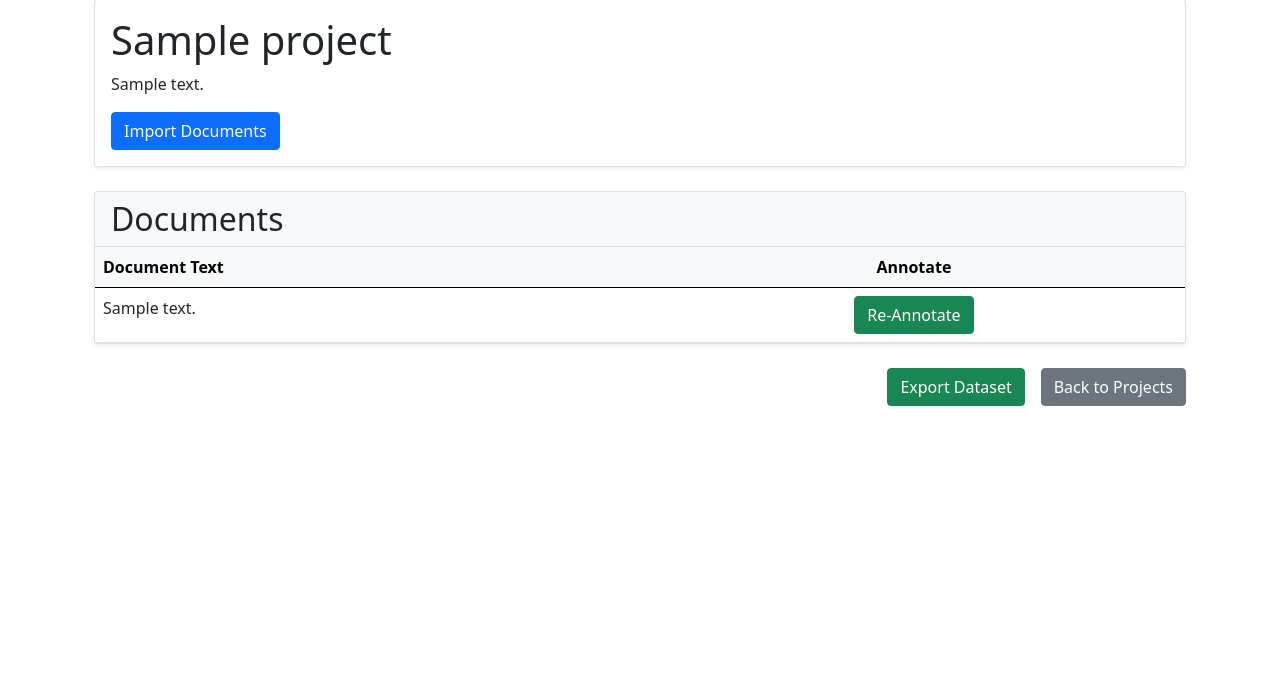
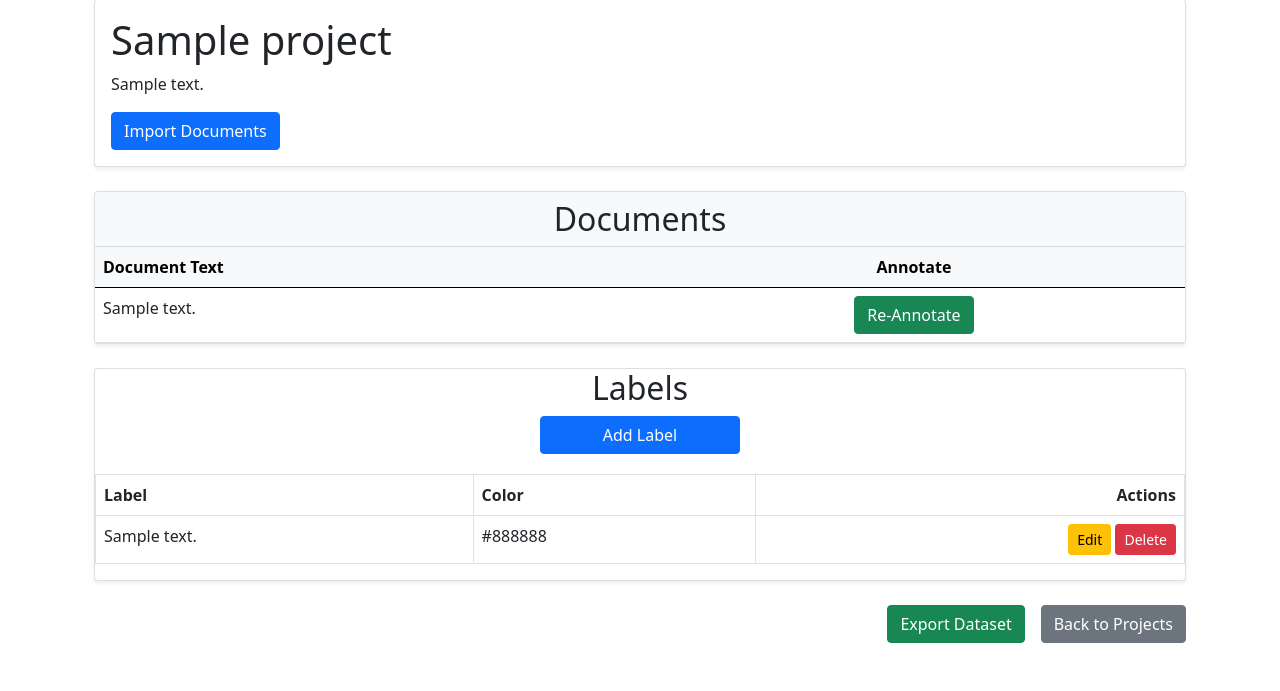
Before and after one commit to Mehedi2017331043/annotation_tool, a Django app: page /projects/1/ in a window 1280 px wide. Shown: the part 129-820 px from the top of the page. Before the commit the page ends 535 px from the top, so only its background shows below. Run offline with Django 5.2, Linux system fonts and the light colour scheme; a user stored in the database is signed in; tables that the repository leaves empty hold one stand-in row (values such as "Sample post").

Commit message:
ADD, EDIT, DELETE labels

```diff
--- a/annotation/urls.py
+++ b/annotation/urls.py
@@ -19,4 +19,6 @@ urlpatterns = [
     path('projects/<int:project_pk>/annotations/', views.annotation_list, name='annotation_list'),
     path('annotations/<int:annotation_id>/edit/', views.annotation_edit, name='annotation_edit'),
     path('annotations/<int:annotation_id>/delete/', views.annotation_delete, name='annotation_delete'),
+    path('labels/<int:label_id>/edit/', views.edit_label, name='edit_label'),
+    path("labels/<int:label_id>/delete/",views.delete_label, name='delete_label')
 ]
--- a/annotation/views.py
+++ b/annotation/views.py
@@ -102,7 +102,6 @@ def project_detail(request, pk):
     annotations = Annotation.objects.filter(document__project=project)
     labels = Label.objects.filter(project=project)
     annotated_doc_ids = set(annotations.values_list('document_id', flat=True))
-    print(annotated_doc_ids)
     return render(request, 'annotation/project_detail.html', {
         'project': project, 'documents': documents, 'labels': labels,
         'annotated_doc_ids': annotated_doc_ids,
@@ -140,6 +139,31 @@ def add_label(request, pk):
     else:
         form = LabelForm()
     return render(request, 'annotation/add_label.html', {'form': form, 'project': project})
+
+@login_required
+def edit_label(request, label_id):
+    label = get_object_or_404(Label, pk=label_id)
+
+    if request.method == 'POST':
+        label.text = request.POST.get('label')
+        label.color = request.POST.get('color')
+        label.save()
+        return redirect('project_detail', pk=label.project.id)
+
+    return render(request, 'annotation/edit_label.html', {
+        'label': label
+    })
+
+
+@login_required
+def delete_label(request, label_id):
+    label = get_object_or_404(Label, pk=label_id)
+    if request.method == 'POST':
+        label.delete()
+        return redirect('project_detail', label.project.id)
+    return render(request, 'annotation/delete_label.html', {
+        'label': label
+    })
 
 
 @login_required
@@ -233,6 +257,7 @@ def annotation_edit(request, annotation_id):
     if request.method == "POST":
         label_id = request.POST.get("label_id")
         annotation.label = get_object_or_404(Label, pk=label_id)
+        annotation.document = request.POST.get("document")
         annotation.start_offset = int(request.POST.get("start_offset"))
         annotation.end_offset = int(request.POST.get("end_offset"))
         annotation.suggestions_text = request.POST.get("suggestions_text", "")
--- a/templates/annotation/add_label.html
+++ b/templates/annotation/add_label.html
@@ -8,7 +8,7 @@
         {{ form.as_p }}
         <button type="submit" class="btn btn-primary">Add Label</button>
     </form>
-    <a href="{% url 'project_detail' project.id %}" class="btn btn-secondary mx-auto d-block" style="width: 200px;">Back
+    <a href="{% url 'project_detail' project.id %}" class="btn btn-secondary mx-auto d-block" style="width: 200px; margin-top: 20px;">Back
         to Project</a>
 </div>
 {% endblock %}
--- a/templates/annotation/annotation_list.html
+++ b/templates/annotation/annotation_list.html
@@ -36,5 +36,6 @@
     </table>
     <a href="{% url 'export_annotations_csv' project.id %}" class="btn btn-success">Export CSV</a>
     <a href="{% url 'export_annotations_json' project.id %}" class="btn btn-info">Export JSON</a>
+    <a href="{% url 'project_detail' project.id %}" class="btn btn-primary">Back TO Document List</a>
 </div>
 {% endblock %}
--- a/templates/annotation/project_detail.html
+++ b/templates/annotation/project_detail.html
@@ -17,7 +17,7 @@
     <!-- Documents Section -->
     <div class="card shadow-sm mb-4">
         <div class="card-header bg-light">
-            <h2 class="mb-0">Documents</h2>
+            <h2 class="mb-0 text-center">Documents</h2>
         </div>
         <div class="table-responsive">
             <table class="table mb-0">
@@ -50,6 +50,36 @@
         </div>
     </div>
 
+    <div class="card shadow-sm mb-4">
+        <h2 class="text-center">Labels</h2>
+        <a href="{% url 'add_label' project.id %}" class="btn btn-primary mx-auto d-block"
+            style="width: 200px; margin-bottom: 20px;">Add Label</a>
+        <table class="table table-bordered">
+            <thead>
+                <tr>
+                    <th>Label</th>
+                    <th>Color</th>
+                    <th class="text-end">Actions</th>
+                </tr>
+            </thead>
+            <tbody>
+                {% for label in labels %}
+                <tr>
+                    <td>{{ label.text }}</td>
+                    <td>{{ label.color }}</td>
+                    <td class="text-end">
+                        <a href="{% url 'edit_label' label.id %}" class="btn btn-sm btn-warning">Edit</a>
+                        <a href="{% url 'delete_label' label.id %}" class="btn btn-sm btn-danger">Delete</a>
+                    </td>
+                </tr>
+                {% empty %}
+                <tr>
+                    <td>No labels yet. Please create labels.</td>
+                </tr>
+                {% endfor %}
+            </tbody>
+        </table>
+    </div>
     <!-- Export & Navigation -->
     <div class="d-grid gap-3 d-md-flex justify-content-md-end">
         <a href="{% url 'annotation_list' project.id %}" class="btn btn-success">Export Dataset</a>
--- a/templates/annotation/project_list.html
+++ b/templates/annotation/project_list.html
@@ -43,4 +43,7 @@
     </div>
     {% endif %}
 </div>
+<div class="d-grid gap-3 d-md-flex justify-content-md-end">
+    <a href="{% url 'home' %}" class="btn btn-secondary">Back to Home</a>
+</div>
 {% endblock %}
```
Also changed, not shown: templates/annotation/annotate.html (+5 -5 lines), templates/annotation/delete_label.html (added, +12 -0 lines), templates/annotation/edit_label.html (added, +33 -0 lines).
